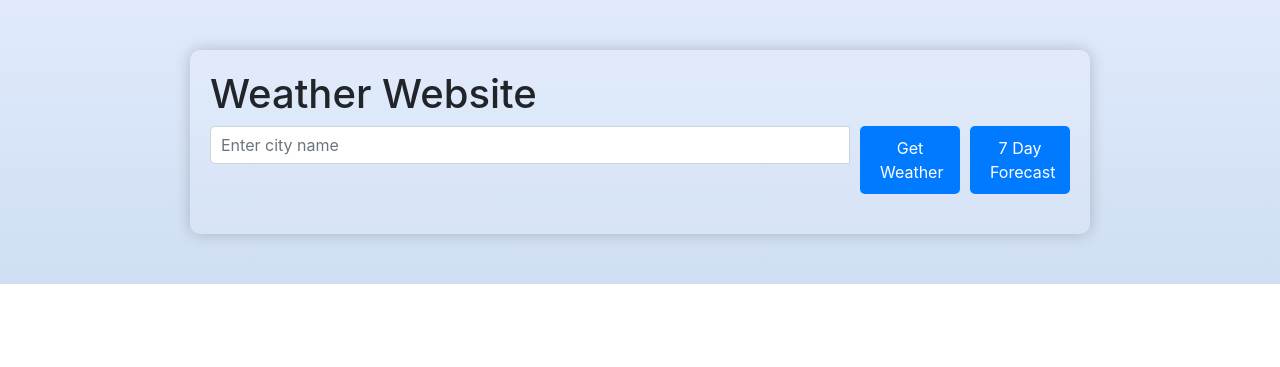
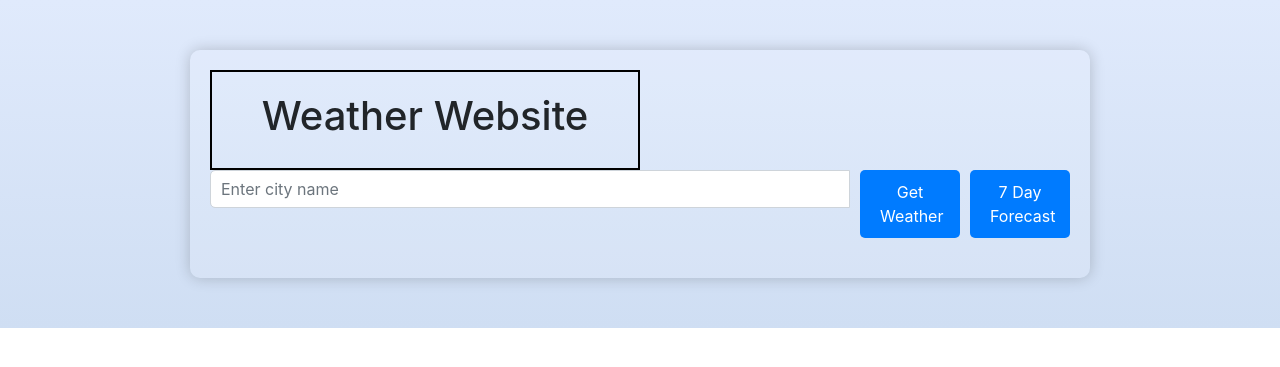
Before and after one commit to thezonei/weatherApp, a Flask app: page / in a window 1280 px wide. Shown: the top 367 px of the page. Run offline with Flask 3, Linux system fonts and the light colour scheme; some libraries are stand-ins or nearby versions.

Commit message:
Update index.html

```diff
--- a/templates/index.html
+++ b/templates/index.html
@@ -62,11 +62,17 @@
             text-align: center;
             margin-top: 20px;
         }
+         .center-content {
+            width: 50%; /* Control width of the centered content */
+            text-align: center; /* Center text inside the div */
+            border: 2px solid #000; /* Optional: for visual reference */
+            padding: 20px; /* Padding for aesthetics */
+        }
     </style>
 </head>
 <body>
     <div class="container">
-        <h1>Weather Website</h1>
+       <div class= "center-content"> <h1>Weather Website</h1></div>
         <div class="input-group">
             <input type="text" id="cityInput" class="form-control" placeholder="Enter city name" required>
             <button id="weatherBtn">Get Weather</button>
```
